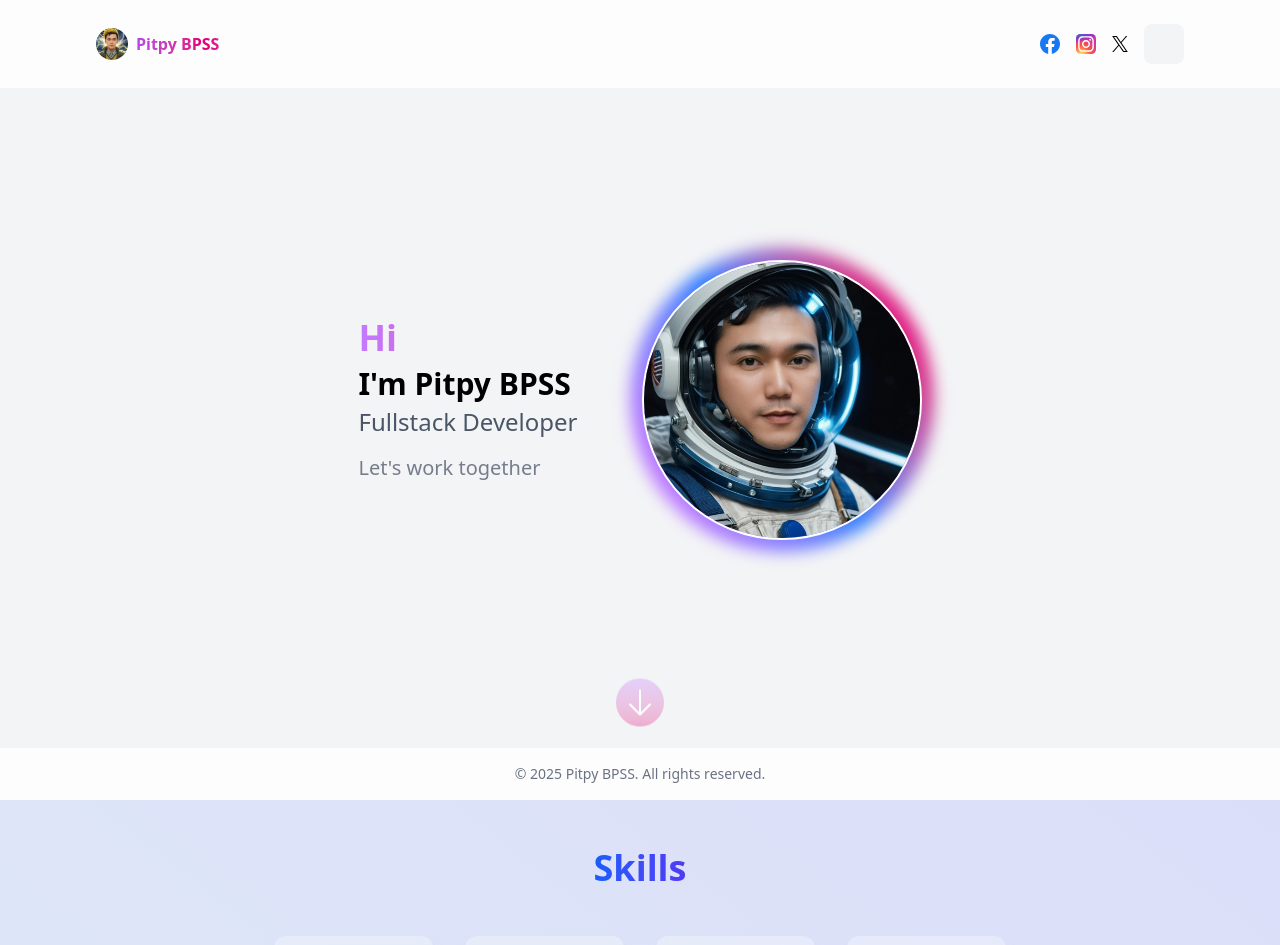
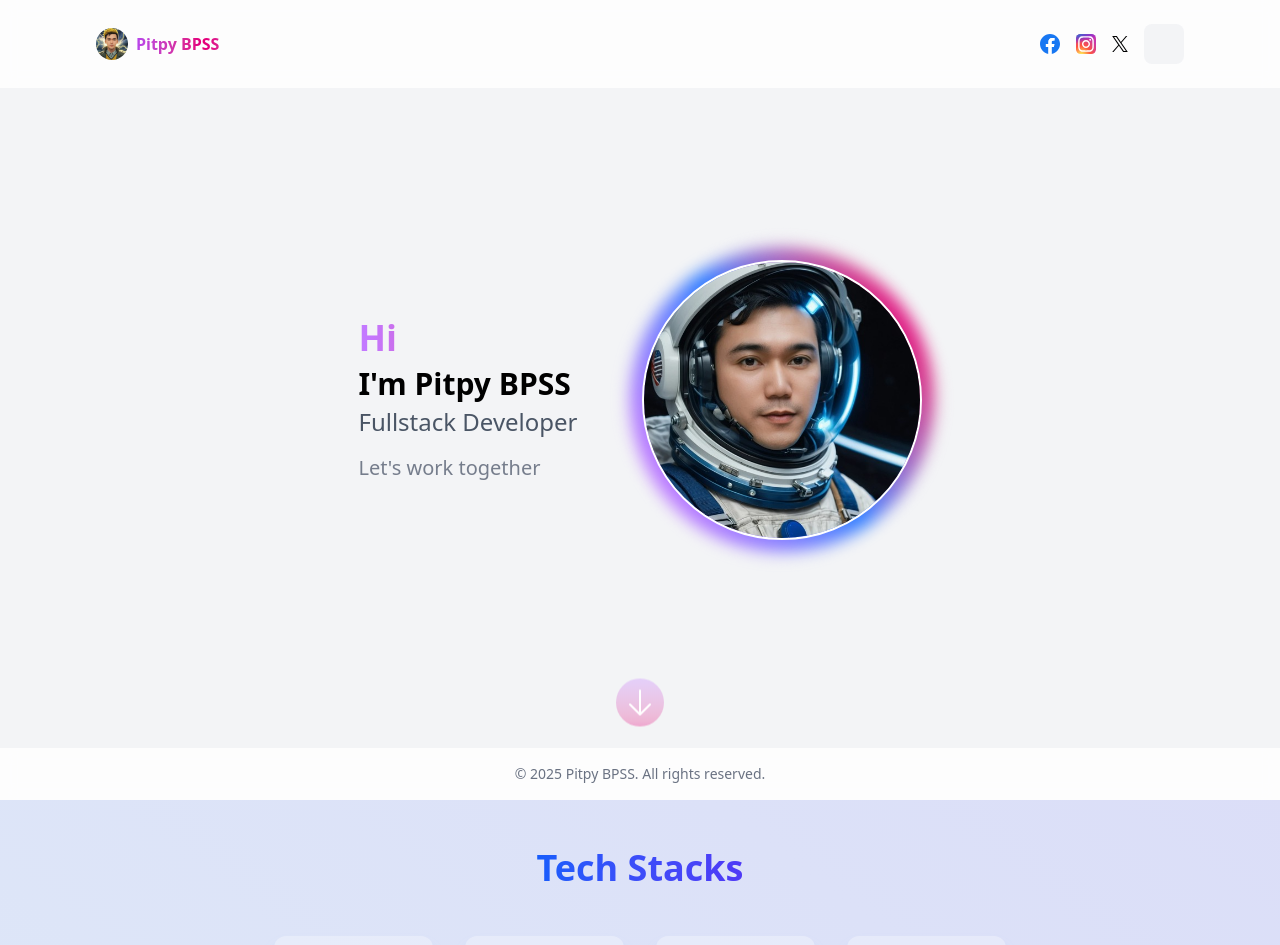
Before and after one commit to Pitpy/my_portfolio, a Vue app: page /#techstack in a window 1280 px wide. Before the commit this address led to /. Shown: the top 945 px of the page. Built offline with nearby package versions, Linux system fonts and the light colour scheme.

Commit message:
tech stack update

```diff
--- a/src/router/index.ts
+++ b/src/router/index.ts
@@ -10,8 +10,8 @@ const router = createRouter({
       component: HomeView,
     },
     {
-      path: '/#skill',
-      name: 'skill',
+      path: '/#techstack',
+      name: 'techstack',
       component: HomeView,
     }
   ],
--- a/src/views/HomeView.vue
+++ b/src/views/HomeView.vue
@@ -2,7 +2,7 @@
 import myNavbar from '@/components/Navbar.vue';
 import myFooter from '@/components/Footer.vue';
 import startView from '@/views/StartView.vue';
-import skillView from '@/views/SkillView.vue';
+import techStackView from '@/views/TechStackView.vue';
 
 import { ref, onMounted, watch } from 'vue'
 import { useRoute, useRouter, onBeforeRouteLeave } from 'vue-router'
@@ -10,7 +10,7 @@ import { useRoute, useRouter, onBeforeRouteLeave } from 'vue-router'
 const route = useRoute()
 const router = useRouter()
 
-const sections = ['home','skill']
+const sections = ['home', 'techstack']
 
 let lastScrollPosition = window.scrollY
 let isScrollingDown = true
@@ -41,9 +41,9 @@ onMounted(() => {
   )
 
   sections.forEach(id => {
-      const element = document.getElementById(id)
-      if (element) observer.observe(element)
-    })
+    const element = document.getElementById(id)
+    if (element) observer.observe(element)
+  })
   // Cleanup observer
   return () => {
     sections.forEach(id => {
@@ -73,10 +73,12 @@ const scrollToTop = () => {
 <template>
   <my-navbar />
   <start-view />
-  <skill-view />
+  <tech-stack-view />
   <my-footer />
-  <button @click="scrollToTop" v-if="currentScrollPosition >= 690" class="fixed bottom-4 right-4 p-2 rounded-full bg-white/80 dark:bg-gray-800/80 backdrop-blur-sm">
-    <svg xmlns="http://www.w3.org/2000/svg" fill="none" viewBox="0 0 24 24" stroke-width="1.5" stroke="currentColor" class="w-8 h-8 text-gray-800 dark:text-white">
+  <button @click="scrollToTop" v-if="currentScrollPosition >= 690"
+    class="fixed bottom-4 right-4 p-2 rounded-full bg-white/80 dark:bg-gray-800/80 backdrop-blur-sm">
+    <svg xmlns="http://www.w3.org/2000/svg" fill="none" viewBox="0 0 24 24" stroke-width="1.5" stroke="currentColor"
+      class="w-8 h-8 text-gray-800 dark:text-white">
       <path stroke-linecap="round" stroke-linejoin="round" d="M5 11l7-7 7 7M5 19l7-7 7 7" />
     </svg>
   </button>
--- a/src/views/StartView.vue
+++ b/src/views/StartView.vue
@@ -3,7 +3,8 @@
 </script>
 
 <template>
-    <section id="home" class="min-h-[100dvh] scroll-mt-[88px] flex flex-col-reverse md:flex-row items-center justify-center gap-16 px-4 md:px-0">
+    <section id="home"
+        class="min-h-[100dvh] scroll-mt-[88px] flex flex-col-reverse md:flex-row items-center justify-center gap-16 px-4 md:px-0">
         <article class="text-center md:text-left animate-slideInLeft">
             <p
                 class="text-3xl md:text-4xl font-bold text-transparent bg-clip-text bg-gradient-to-r from-purple-400 to-pink-600">
@@ -16,15 +17,18 @@
         </article>
         <div class="animate-slideInRight">
             <div class="relative">
-                <div class="absolute -inset-3 bg-gradient-to-r from-purple-400 via-blue-500 to-pink-600 rounded-full blur animate-[spin_3s_linear_infinite]"></div>
+                <div
+                    class="absolute -inset-3 bg-gradient-to-r from-purple-400 via-blue-500 to-pink-600 rounded-full blur animate-[spin_3s_linear_infinite]">
+                </div>
                 <img class="size-50 md:size-70 rounded-full relative border-2 border-white dark:border-gray-800"
-                    src="/pitpy.jpg"
-                    alt="Pitpy BPSS | ປິດປີ່ ບຸນພາໄຊຊົນ" />
+                    src="/pitpy.jpg" alt="Pitpy BPSS | ປິດປີ່ ບຸນພາໄຊຊົນ" />
             </div>
         </div>
-        <router-link :to="{name: 'skill'}" class="absolute bottom-16 animate-bounce bg-gradient-to-b from-purple-400/30 to-pink-600/30 p-2 rounded-full">
-            <svg xmlns="http://www.w3.org/2000/svg" fill="none" viewBox="0 0 24 24" stroke-width="1.5" stroke="white" class="w-8 h-8">
-            <path stroke-linecap="round" stroke-linejoin="round" d="M19.5 13.5 12 21m0 0-7.5-7.5M12 21V3" />
+        <router-link :to="{ name: 'techstack' }"
+            class="absolute bottom-16 animate-bounce bg-gradient-to-b from-purple-400/30 to-pink-600/30 p-2 rounded-full">
+            <svg xmlns="http://www.w3.org/2000/svg" fill="none" viewBox="0 0 24 24" stroke-width="1.5" stroke="white"
+                class="w-8 h-8">
+                <path stroke-linecap="round" stroke-linejoin="round" d="M19.5 13.5 12 21m0 0-7.5-7.5M12 21V3" />
             </svg>
         </router-link>
     </section>
@@ -36,6 +40,7 @@
         transform: translateX(-100%);
         opacity: 0;
     }
+
     to {
         transform: translateX(0);
         opacity: 1;
@@ -47,6 +52,7 @@
         transform: translateX(100%);
         opacity: 0;
     }
+
     to {
         transform: translateX(0);
         opacity: 1;
--- a/src/views/SkillView.vue
+++ b/src/views/TechStackView.vue
@@ -18,10 +18,10 @@ import iconFigma from '@/components/icon/IconFigma.vue';
 import iconHono from '@/components/icon/IconHono.vue';
 import iconMysql from '@/components/icon/IconMySql.vue';
 
-const skillList = ref([
+const techStackList = ref([
     { name: 'Vue.js', icon: iconVue },
-    { name: 'Nuxt.js', icon:  iconNuxt },
-    {name: 'Flutter', icon: iconFlutter},
+    { name: 'Nuxt.js', icon: iconNuxt },
+    { name: 'Flutter', icon: iconFlutter },
     { name: 'Tailwind CSS', icon: iconTailwind },
     { name: 'NodeJs', icon: iconNode },
     { name: 'Hono.js', icon: iconHono },
@@ -48,24 +48,27 @@ onMounted(() => {
         });
     }, { threshold: 0.1 });
 
-    const skillSection = document.querySelector('#skill');
-    if (skillSection) {
-        observer.observe(skillSection);
+    const techstackSection = document.querySelector('#techstack');
+    if (techstackSection) {
+        observer.observe(techstackSection);
     }
 });
 </script>
 
 <template>
-    <section id="skill" class="min-h-[100dvh] scroll-mt-[88px] flex flex-col items-center justify-center bg-gradient-to-tr from-blue-300/20 to-indigo-400/20">
-        <h2 class="text-4xl font-bold my-12 bg-gradient-to-r from-blue-600 to-indigo-600 dark:from-blue-400 dark:to-indigo-400 text-transparent bg-clip-text">Skills</h2>
+    <section id="techstack"
+        class="min-h-[100dvh] scroll-mt-[88px] flex flex-col items-center justify-center bg-gradient-to-tr from-blue-300/20 to-indigo-400/20">
+        <h2
+            class="text-4xl font-bold my-12 bg-gradient-to-r from-blue-600 to-indigo-600 dark:from-blue-400 dark:to-indigo-400 text-transparent bg-clip-text">
+            Tech Stacks
+        </h2>
         <div class="grid grid-cols-2 md:grid-cols-4 gap-8 max-w-4xl mb-30">
-            <div v-for="(skill, index) in skillList"
-                 :key="skill.name"
-                 :style="{ animationDelay: `${index * 0.1}s` }"
-                 class="flex flex-col items-center p-6 bg-white/30 dark:bg-gray-800/40 rounded-xl shadow-lg shadow-blue-300/20 dark:shadow-stone-900/20 hover:shadow-xl transition-shadow duration-300 space-y-4"
-                 :class="{ 'animate-fade-in-up': isVisible }">
-                <component :is="skill.icon" class="w-16 h-16" />
-                <h3 class="text-lg font-semibold text-gray-800 dark:text-gray-200">{{ skill.name }}</h3>
+            <div v-for="(techstack, index) in techStackList" :key="techstack.name"
+                :style="{ animationDelay: `${index * 0.1}s` }"
+                class="flex flex-col items-center p-6 bg-white/30 dark:bg-gray-800/40 rounded-xl shadow-lg shadow-blue-300/20 dark:shadow-stone-900/20 hover:shadow-xl transition-shadow duration-300 space-y-4"
+                :class="{ 'animate-fade-in-up': isVisible }">
+                <component :is="techstack.icon" class="w-16 h-16" />
+                <h3 class="text-lg font-semibold text-gray-800 dark:text-gray-200">{{ techstack.name }}</h3>
             </div>
         </div>
     </section>
@@ -77,6 +80,7 @@ onMounted(() => {
         opacity: 0;
         transform: translateY(20px);
     }
+
     to {
         opacity: 1;
         transform: translateY(0);
```
